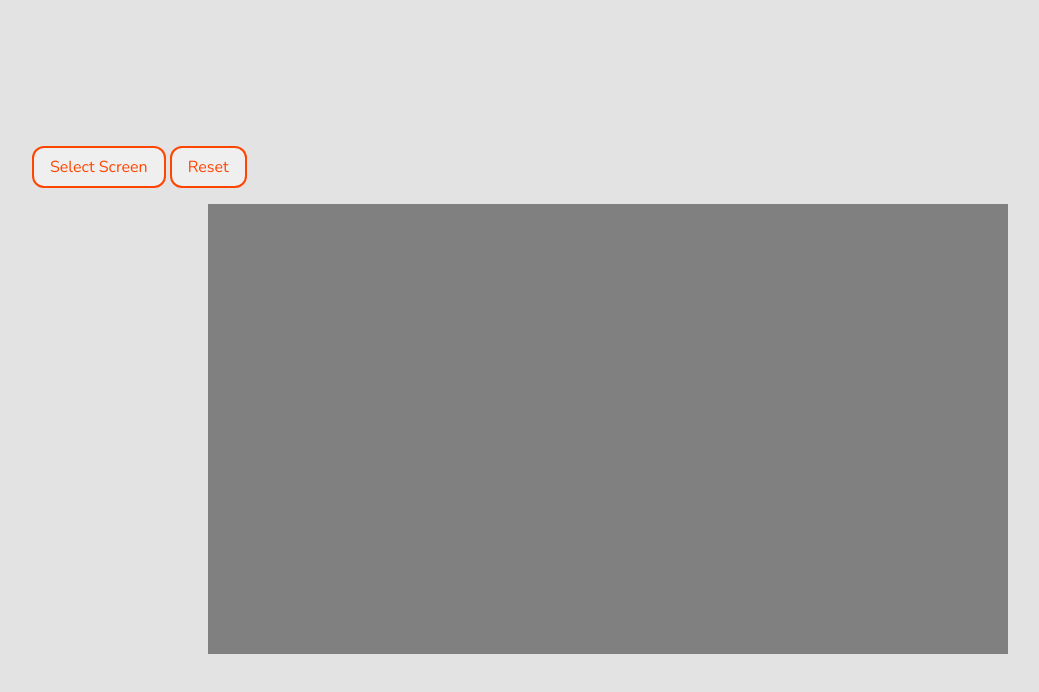
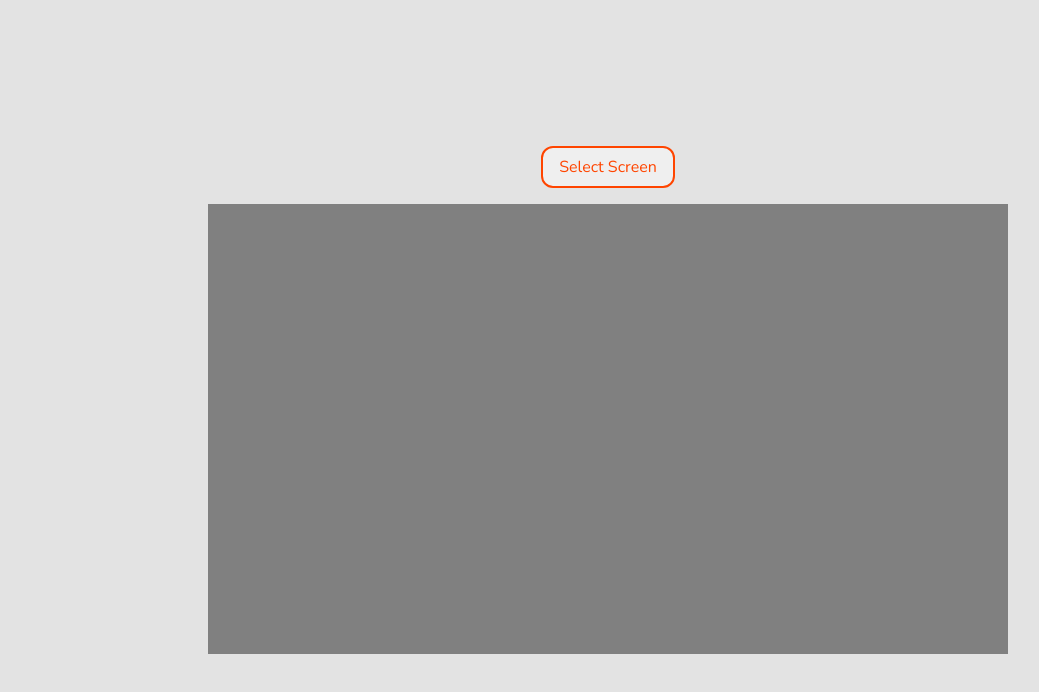
Before and after one commit to Shresht7/Recorder, a Svelte app: page / in a window 1280 px wide. Shown: the top 692 px of the page, without its empty margins (32-1071 px from the left). Built offline with nearby package versions, Linux system fonts and the light colour scheme.

Commit message:
Restructured select and reset screen buttons

```diff
--- a/src/components/ControlPanel.svelte
+++ b/src/components/ControlPanel.svelte
@@ -1,6 +1,7 @@
 <script lang="ts">
     //  Components
-    import Capture from "./Capture.svelte";
+    import SelectScreen from "./SelectScreen.svelte";
+    import Reset from "./Reset.svelte";
     import Record from "./Record.svelte";
 
     //  Store
@@ -8,8 +9,10 @@
 </script>
 
 <div>
-    <Capture />
-    {#if $stream}
+    {#if !$stream}
+        <SelectScreen />
+    {:else}
+        <Reset />
         <Record />
     {/if}
 </div>
@@ -19,7 +22,8 @@
         width: 100%;
         display: flex;
         flex-direction: row;
-        justify-content: space-between;
+        justify-content: center;
         align-items: center;
+        gap: 1rem;
     }
 </style>
--- a/src/components/Capture.svelte
+++ b/src/components/Reset.svelte
@@ -4,11 +4,6 @@
 
     //  Stores
     import stream from "../library/stream";
-
-    /** Start Display Capture */
-    function startCapture() {
-        stream.start();
-    }
 
     /** Stop Display Capture */
     function stopCapture() {
@@ -18,10 +13,4 @@
     }
 </script>
 
-<div>
-    <Button on:click={startCapture}>Select Screen</Button>
-    <Button on:click={stopCapture}>Reset</Button>
-</div>
-
-<style>
-</style>
+<Button on:click={stopCapture}>Reset</Button>
--- /dev/null
+++ b/src/components/SelectScreen.svelte
@@ -0,0 +1,14 @@
+<script lang="ts">
+    //  Components
+    import Button from "./utility/Button.svelte";
+
+    //  Stores
+    import stream from "../library/stream";
+
+    /** Start Display Capture */
+    function startCapture() {
+        stream.start();
+    }
+</script>
+
+<Button on:click={startCapture}>Select Screen</Button>
```
